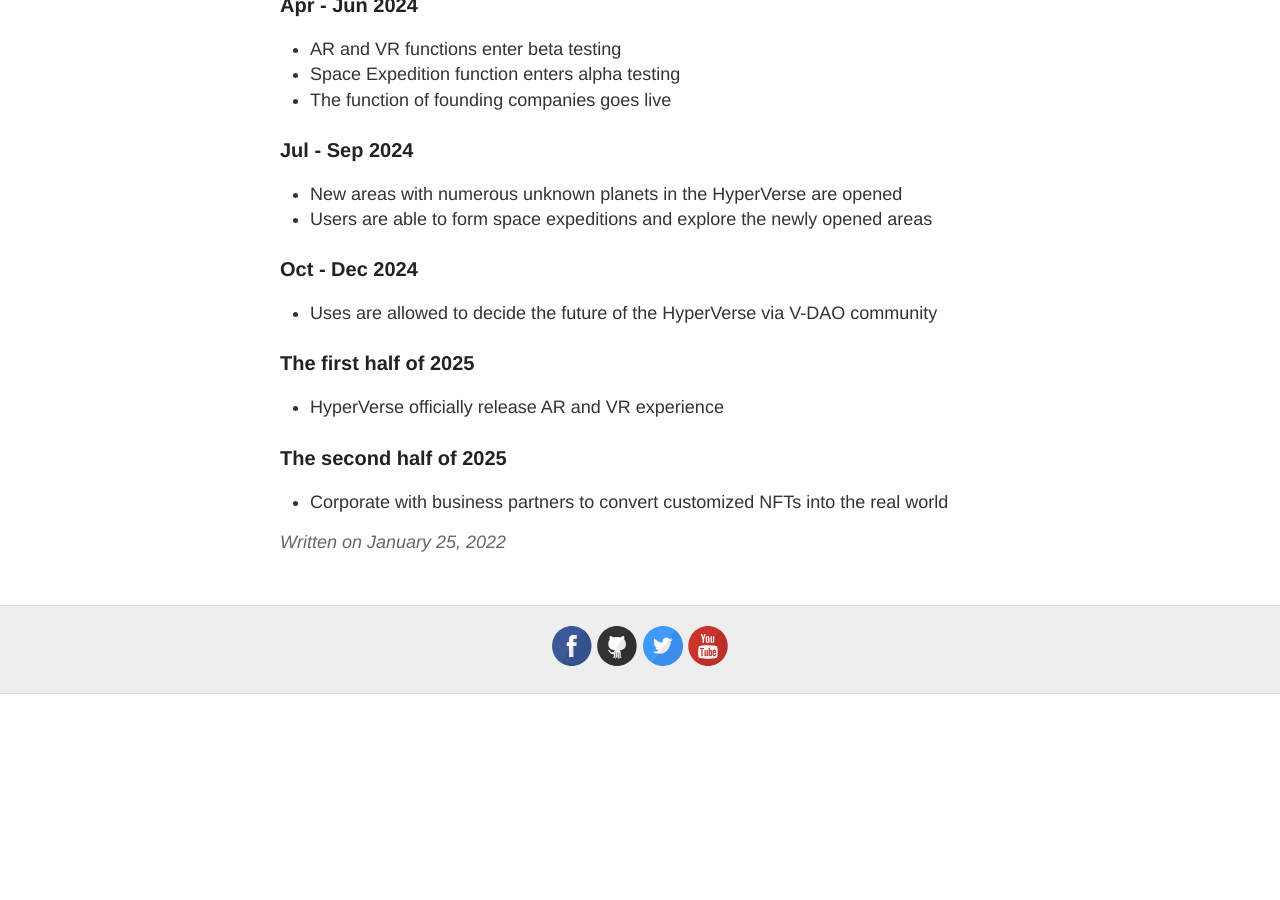
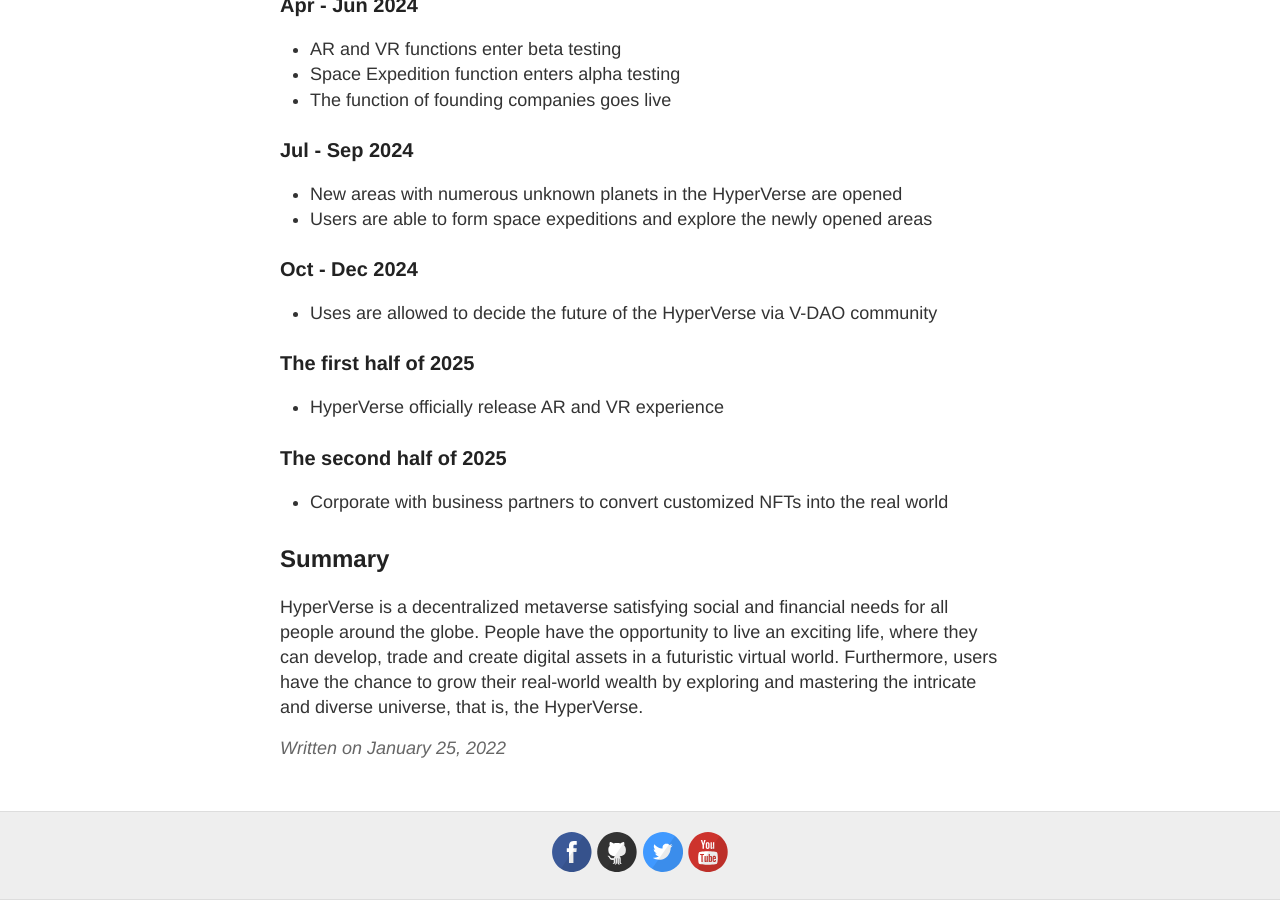
Before and after one commit to hypercommunity/blog, a Jekyll site: the page built from _posts/2022-01-25-hyperverse-roadmap.md, in a window 1280 px wide and 900 px high, scrolled down 1952 px. Built offline with Jekyll 4.4.1, drawn with Linux system fonts in a browser that asks for light colours; before the commit the page ends 2646 px from its top, so only the background shows below that.

Commit message:
Update 2022-01-25-hyperverse-roadmap.md

```diff
--- a/_posts/2022-01-25-hyperverse-roadmap.md
+++ b/_posts/2022-01-25-hyperverse-roadmap.md
@@ -86,3 +86,7 @@ to trade NFTs inside
 
 ### The second half of 2025
 + Corporate with business partners to convert customized NFTs into the real world
+
+## Summary
+
+HyperVerse is a decentralized metaverse satisfying social and financial needs for all people around the globe. People have the opportunity to live an exciting life, where they can develop, trade and create digital assets in a futuristic virtual world. Furthermore, users have the chance to grow their real-world wealth by exploring and mastering the intricate and diverse universe, that is, the HyperVerse.
```
